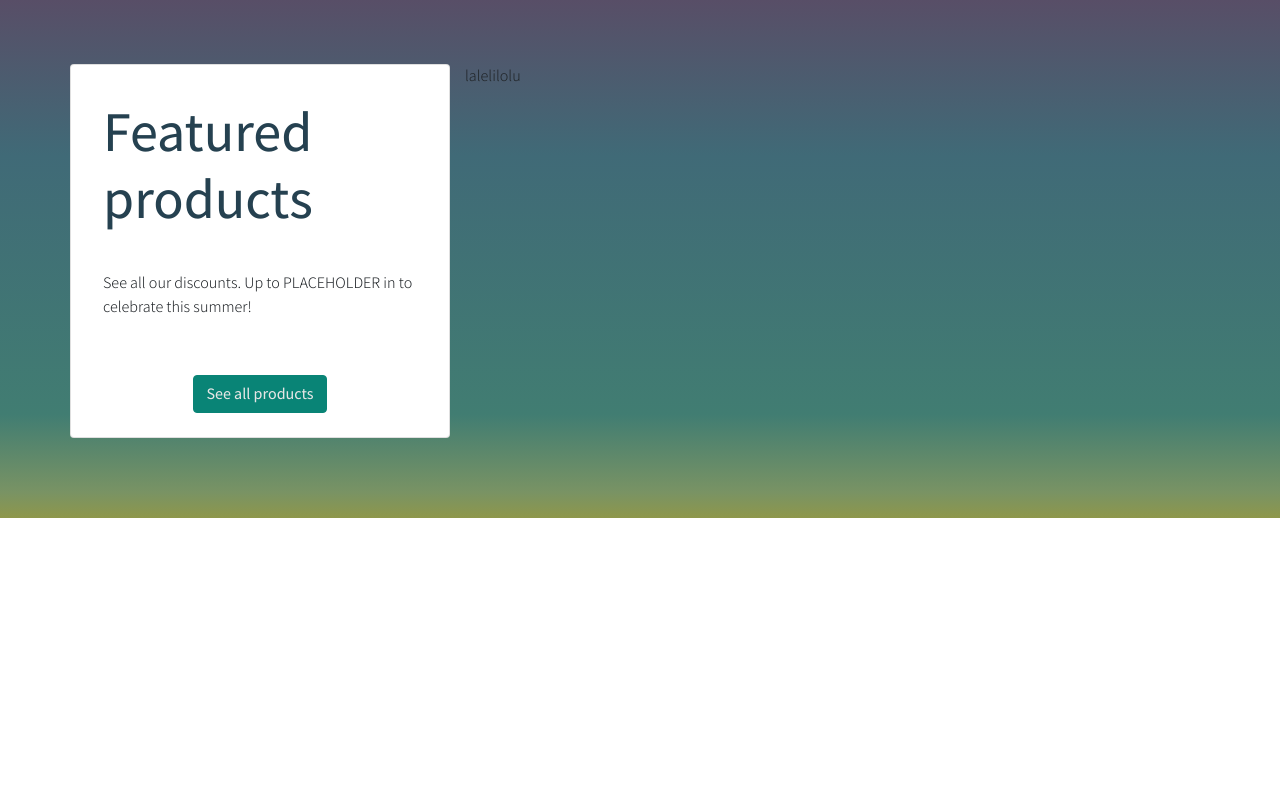
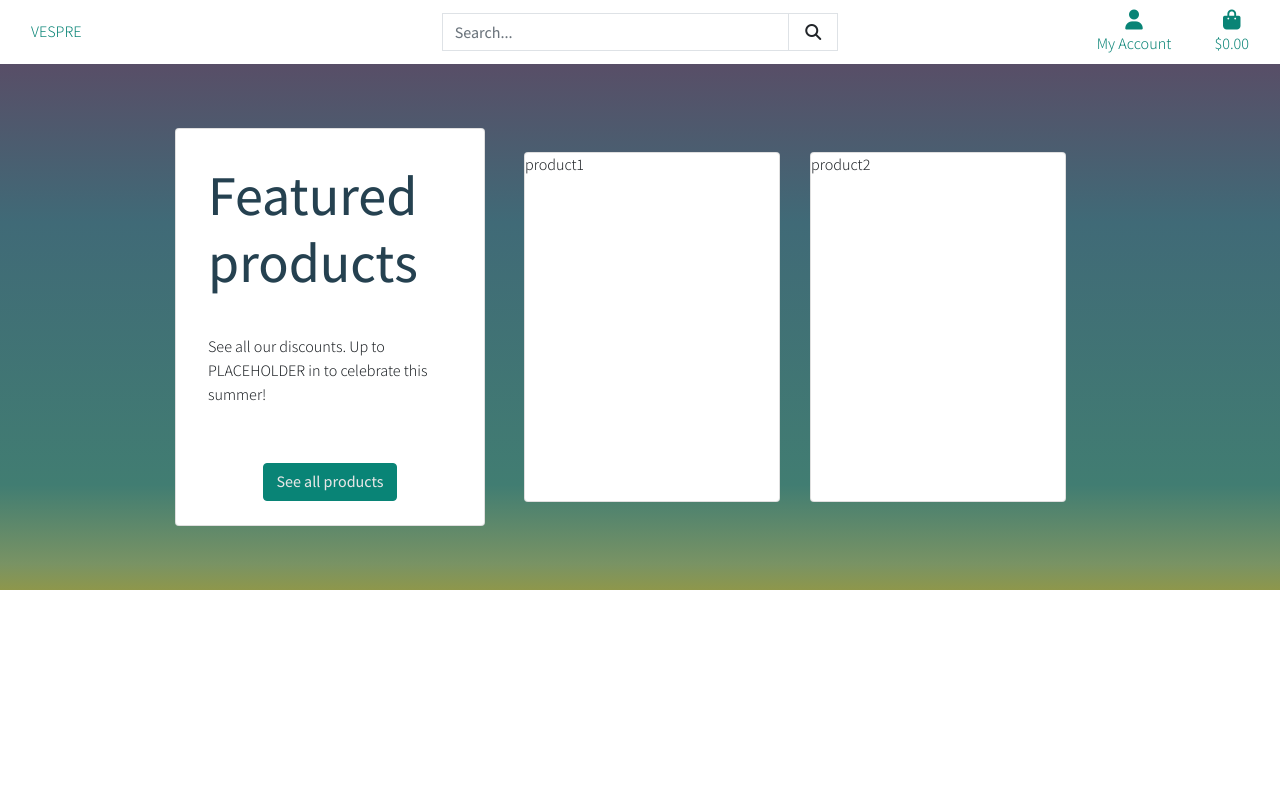
Before and after one commit to Khalanar/vespre, a Django app: page / in a window 1280 px wide. Run offline with Django 3.2, Linux system fonts and the light colour scheme; some libraries are stand-ins or nearby versions.

Commit message:
set up header block and css styles and media files

```diff
--- a/home/templates/home/index.html
+++ b/home/templates/home/index.html
@@ -11,22 +11,7 @@
 {% endblock %}
 
 {% block content %}
-    <div id="section-featured" class="background-gradient">
-        <div class="container h-100">
-            <div class="row h-100">
-                <div class="col-12 col-md-4 my-auto card p-3">
-                    <h1 class="display-4 logo-font text-black p-3">Featured products</h1>
-                    <p class="p-3">See all our discounts. Up to PLACEHOLDER in to celebrate this summer! </p>
-                    <div class="mt-4 text-center">
-                        <h4>
-                            <a href="" class="btn btn-primary">See all products</a>
-                        </h4>
-                    </div>
-                </div>
-                <div class="col-12 col-md-8" >
-                    lalelilolu
-                </div>
-            </div>
-        </div>
-    </div>
+
+    {% include 'snippets/sections/featured.html' with products=featured_products%}
+
 {% endblock %}
--- a/home/views.py
+++ b/home/views.py
@@ -3,4 +3,8 @@ from django.shortcuts import render
 # Create your views here.
 def index(request):
     """ View that returns the index page """
-    return render(request, "home/index.html")
+    featured_products = ['product1', 'product2']
+    context = {
+        'featured_products': featured_products,
+    }
+    return render(request, "home/index.html", context)
--- a/static/css/base.css
+++ b/static/css/base.css
@@ -18,9 +18,35 @@
 
 }
 
+html{
+    height:100%;
+}
+
 body{
     font-family: var(--font-body-family);
     font-weight: var(--font-body-weight);
+    height:calc(100vh - 164px);
+}
+
+/* from Bulma */
+.icon {
+    align-items: center;
+    display: inline-flex;
+    justify-content: center;
+    height: 1.5rem;
+    width: 1.5rem;
+}
+
+.header-container{
+    padding-top: 64px;
+}
+
+.text-secondary{
+    color: var(--color-secondary-text);
+}
+
+a {
+    color: #098476;
 }
 
 .background-gradient {
@@ -30,7 +56,12 @@ body{
       rgb(65 125 114) 80%,
       rgb(121 147 100) 95%,
       rgb(142 151 75) 100%);
-    padding: 4rem 0 5rem;
+    padding: 4rem 0 4rem;
+}
+
+/* section classes */
+.section-narrow{
+    max-width:930px;
 }
 
 /* Bootstrap Overwrited */
@@ -52,3 +83,24 @@ body{
     border-color: var(--color-base-accent-2);
     color: var(--color-base-text);
 }
+
+/* media queries */
+@media (min-width: 1200px){
+    .container {
+        max-width: 930px;
+    }
+}
+
+@media (min-width: 992px){
+    .fixed-top-desktop-only{
+        position: fixed;
+        top: 0;
+        right: 0;
+        left: 0;
+        z-index: 1080;
+    }
+
+    .header-container{
+        padding-top: 64px;
+    }
+}
--- a/templates/base.html
+++ b/templates/base.html
@@ -22,6 +22,8 @@
     {% endblock %}
 
     {% block basejs %}
+    <script src="https://kit.fontawesome.com/cb0c33fe98.js" crossorigin="anonymous"></script>
+
     <script src="https://code.jquery.com/jquery-3.5.1.slim.min.js" integrity="sha384-DfXdz2htPH0lsSSs5nCTpuj/zy4C+OGpamoFVy38MVBnE+IbbVYUew+OrCXaRkfj" crossorigin="anonymous"></script>
     <script src="https://cdn.jsdelivr.net/npm/bootstrap@4.5.3/dist/js/bootstrap.bundle.min.js" integrity="sha384-ho+j7jyWK8fNQe+A12Hb8AhRq26LrZ/JpcUGGOn+Y7RsweNrtN/tE3MoK7ZeZDyx" crossorigin="anonymous"></script>
     {% endblock %}
@@ -32,7 +34,65 @@
     <title>Vespre {% block title %}{% endblock %}</title>
   </head>
   <body>
-    <header class="container-fluid fixed-top"></header>
+    <header class="container-fluid fixed-top">
+      <div id="topnav" class="row bg-white d-none d-lg-flex">
+        <div class="col-12 col-lg-4 my-auto py-1 py-lg-0 text-center text-lg-left">
+          <a href="{% url 'home' %}" class="nav-link main-logo-link">VESPRE</a>
+        </div>
+        <div class="col-12 col-lg-4 my-auto py-1 py-lg-0">
+          <form method="GET" action="">
+            <div class="input-group w-100">
+                <input class="form-control border border-black rounded-0" type="text" name="q" placeholder="Search...">
+                <div class="input-group-append">
+                    <button class="form-control btn btn-black border border-black rounded-0" type="submit">
+                        <span class="icon">
+                            <i class="fas fa-search"></i>
+                        </span>
+                    </button>
+                </div>
+            </div>
+        </form>
+        </div>
+        <div class="col-12 col-lg-4 my-auto py-1 py-lg-0">
+          <ul class="list-inline list-unstyled text-center text-lg-right my-0">
+            <li class="list-inline-item dropdown">
+                <a class="text-black nav-link" href="#" id="user-options" data-toggle="dropdown" aria-haspopup="true" aria-expanded="false">
+                    <div class="text-center">
+                        <div><i class="fas fa-user fa-lg"></i></div>
+                        <p class="my-0">My Account</p>
+                    </div>
+                </a>
+                <div class="dropdown-menu border-0" aria-labelledby="user-options">
+                    {% if request.user.is_authenticated %}
+                        {% if request.user.is_superuser %}
+                            <a href="{% url 'add_product' %}" class="dropdown-item">Product Management</a>
+                        {% endif %}
+                        <a href="{% url 'profile' %}" class="dropdown-item">My Profile</a>
+                        <a href="{% url 'account_logout' %}" class="dropdown-item">Logout</a>
+                    {% else %}
+                        <a href="{% url 'account_signup' %}" class="dropdown-item">Register</a>
+                        <a href="{% url 'account_login' %}" class="dropdown-item">Login</a>
+                    {% endif %}
+                </div>
+            </li>
+            <li class="list-inline-item">
+                <a class="{% if grand_total %}text-info font-weight-bold{% else %}text-black{% endif %} nav-link" href="">
+                    <div class="text-center">
+                        <div><i class="fas fa-shopping-bag fa-lg"></i></div>
+                        <p class="my-0">
+                            {% if grand_total %}
+                                ${{ grand_total|floatformat:2 }}
+                            {% else %}
+                                $0.00
+                            {% endif %}
+                        </p>
+                    </div>
+                </a>
+            </li>
+        </ul>
+        </div>
+      </div>
+    </header>
 
     {% if messages %}
     <div class="message-container"></div>
--- /dev/null
+++ b/templates/snippets/sections/featured.html
@@ -0,0 +1,21 @@
+<div id="section-featured" class="background-gradient">
+    <div class="container h-100 section-narrow" >
+        <div class="row h-100">
+            <div class="col-12 col-md-6 col-lg-4 my-auto card p-3">
+                <h1 class="display-4 logo-font text-black p-3">Featured products</h1>
+                <p class="p-3">See all our discounts. Up to PLACEHOLDER in to celebrate this summer! </p>
+                <div class="mt-4 text-center">
+                    <h4>
+                        <a href="" class="btn btn-primary">See all products</a>
+                    </h4>
+                </div>
+            </div>
+            <div class="col-12 col-md-6 col-lg-8">
+                <div class="row h-100 p-4">
+                    <div class="col-6 col-md-12 col-lg-6"><div class="card h-100">{{ products.0 }}</div></div>
+                    <div class="col-6 col-md-12 col-lg-6 pt-md-3 pt-lg-0"><div class="card h-100">{{ products.1 }}</div></div>
+                </div>
+            </div>
+        </div>
+    </div>
+</div>
--- a/vespre/settings.py
+++ b/vespre/settings.py
@@ -155,6 +155,9 @@ USE_TZ = True
 STATIC_URL = '/static/'
 STATICFILES_DIRS = (os.path.join(BASE_DIR, 'static'),)
 
+MEDIA_URL = '/media/'
+MEDIA_ROOT = os.path.join(BASE_DIR, 'media')
+
 # Default primary key field type
 # https://docs.djangoproject.com/en/3.2/ref/settings/#default-auto-field
 
--- a/vespre/urls.py
+++ b/vespre/urls.py
@@ -15,9 +15,11 @@ Including another URLconf
 """
 from django.contrib import admin
 from django.urls import path, include
+from django.conf import settings
+from django.conf.urls.static import static
 
 urlpatterns = [
     path('admin/', admin.site.urls),
     path('accounts/', include('allauth.urls')),
     path('', include('home.urls'))
-]
+] + static(settings.MEDIA_URL, document_root=settings.MEDIA_ROOT)
```
